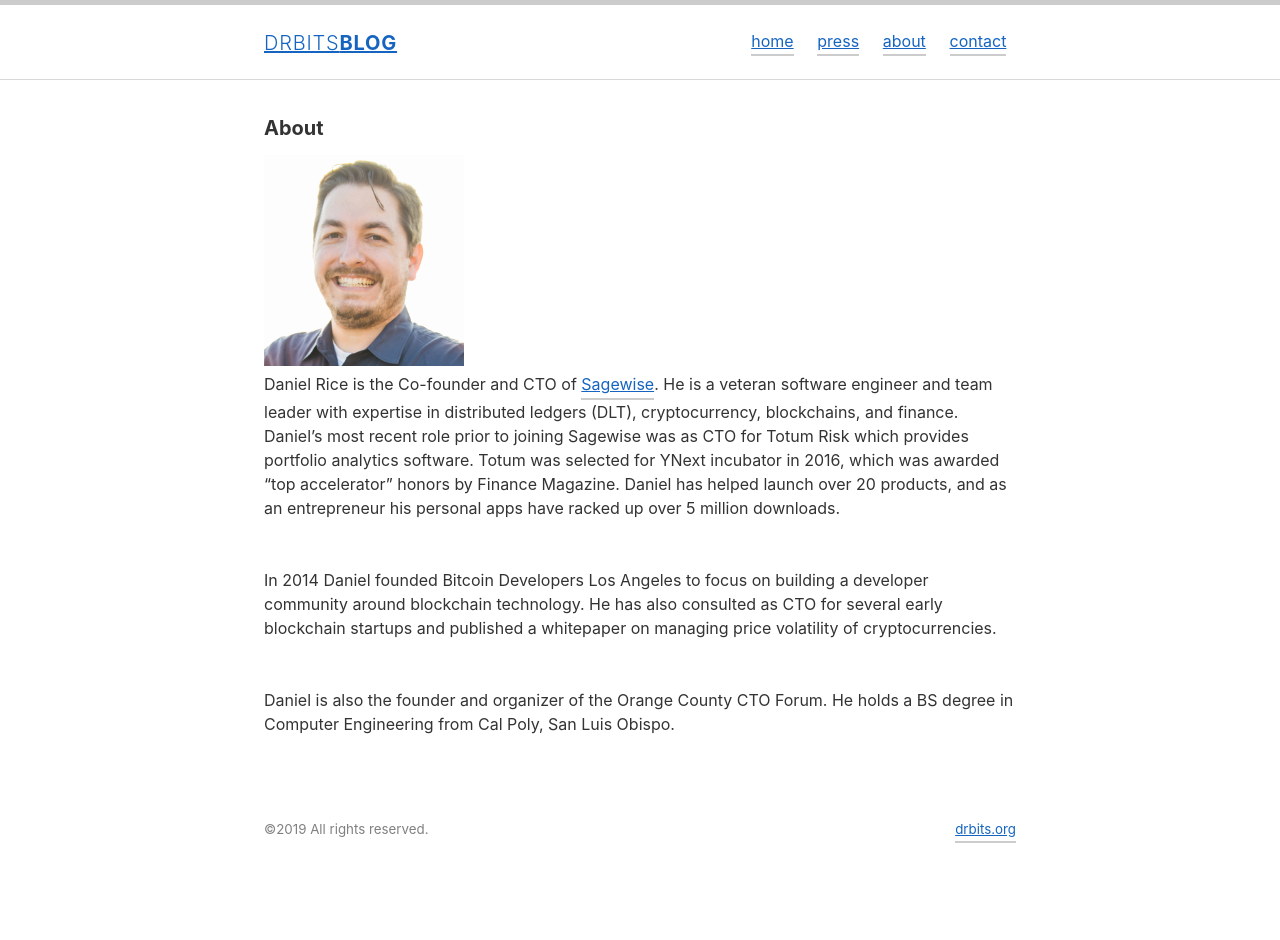
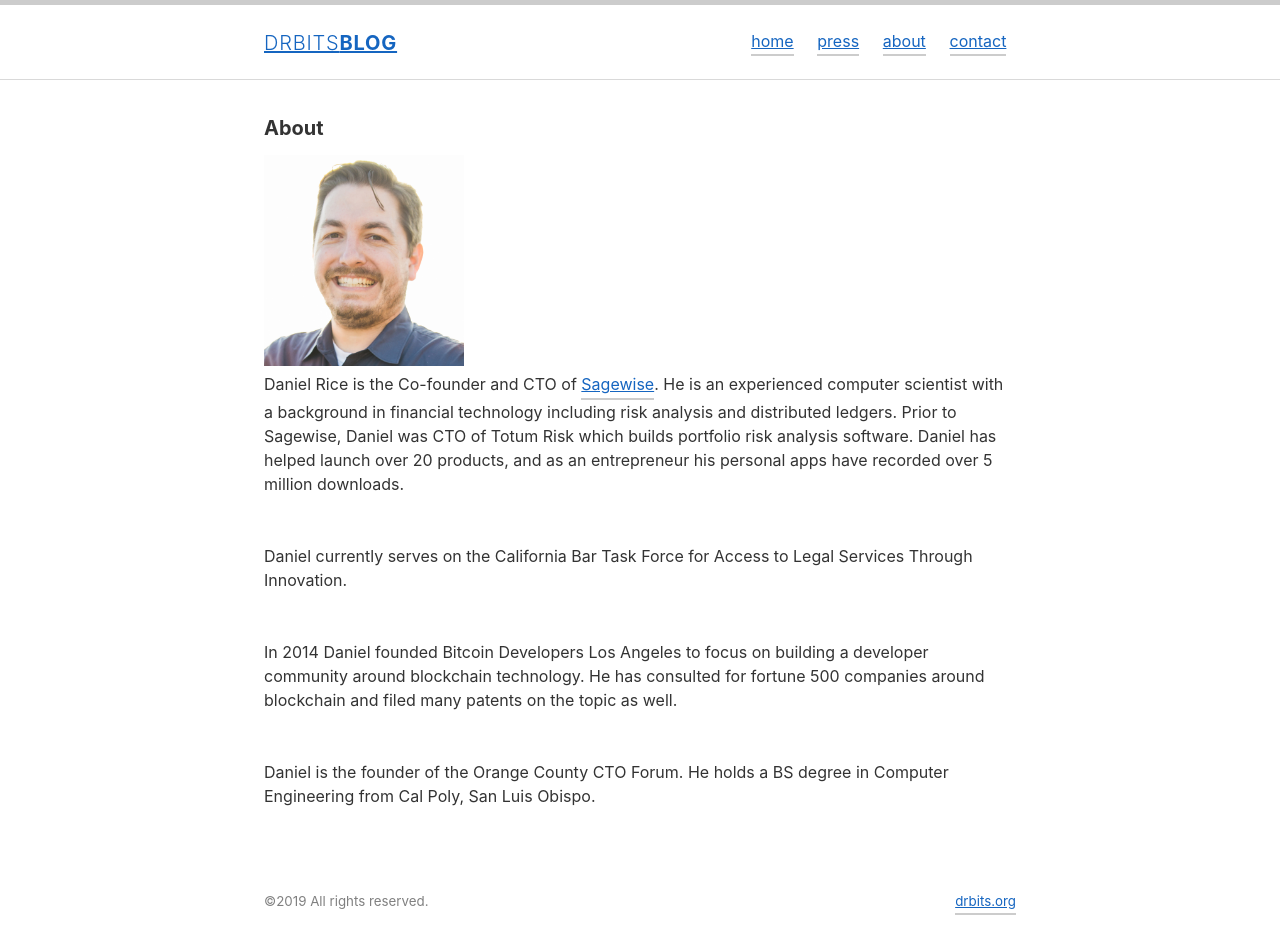
Before and after one commit to thedrbits/drbitsblog, a Jekyll site: the page built from about.md, in a window 1280 px wide. Built offline with Jekyll 4.4.1, drawn with Linux system fonts in a browser that asks for light colours; before the commit the page ends 900 px from its top, so only the background shows below that.

Commit message:
update bio

```diff
--- a/about.md
+++ b/about.md
@@ -3,12 +3,16 @@ layout: page
 title: About
 permalink: /about/
 ---
-{% include image name="dan.jpeg" width=200 %}Daniel Rice is the Co-founder and CTO of [Sagewise](https://www.sagewise.io). He is a veteran software engineer and team leader with expertise in distributed ledgers (DLT), cryptocurrency, blockchains, and finance. Daniel’s most recent role prior to joining Sagewise was as CTO for Totum Risk which provides portfolio analytics software. Totum was selected for YNext incubator in 2016, which was awarded “top accelerator” honors by Finance Magazine. Daniel has helped launch over 20 products, and as an entrepreneur his personal apps have racked up over 5 million downloads.
+{% include image name="dan.jpeg" width=200 %}Daniel Rice is the Co-founder and CTO of [Sagewise](https://www.sagewise.io). He is an experienced computer scientist with a background in financial technology including risk analysis and distributed ledgers. Prior to Sagewise, Daniel was CTO of Totum Risk which builds portfolio risk analysis software. Daniel has helped launch over 20 products, and as an entrepreneur his personal apps have recorded over 5 million downloads.
 \\
 \\
 \\
-In 2014 Daniel founded Bitcoin Developers Los Angeles to focus on building a developer community around blockchain technology. He has also consulted as CTO for several early blockchain startups and published a whitepaper on managing price volatility of cryptocurrencies.
+Daniel currently serves on the California Bar Task Force for Access to Legal Services Through Innovation.
 \\
 \\
 \\
-Daniel is also the founder and organizer of the Orange County CTO Forum. He holds a BS degree in Computer Engineering from Cal Poly, San Luis Obispo.
+In 2014 Daniel founded Bitcoin Developers Los Angeles to focus on building a developer community around blockchain technology. He has consulted for fortune 500 companies around blockchain and filed many patents on the topic as well.
+\\
+\\
+\\
+Daniel is the founder of the Orange County CTO Forum. He holds a BS degree in Computer Engineering from Cal Poly, San Luis Obispo.
```
